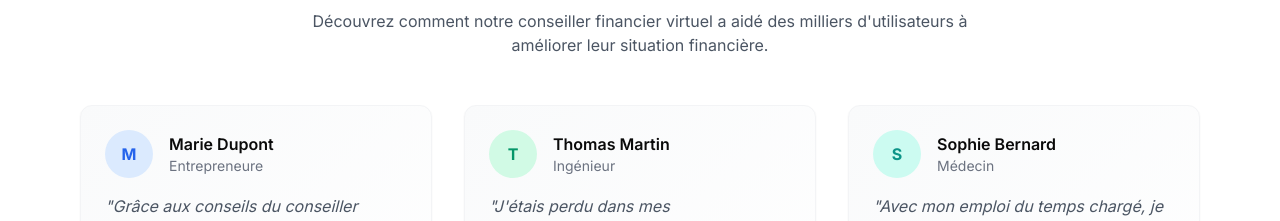
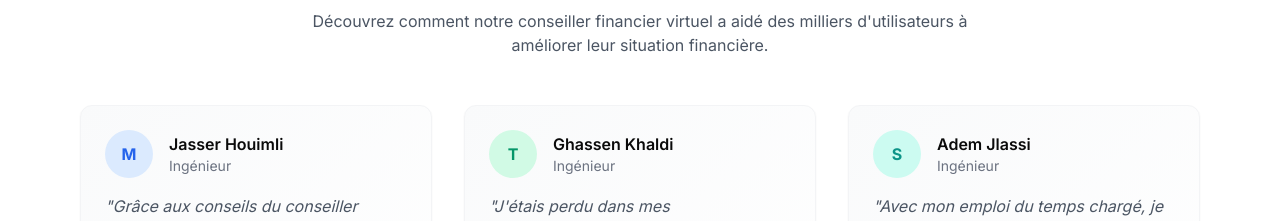
Before and after one commit to jasserhouimli/fkingst, a Next.js app: page / in a window 1280 px wide. Shown: the part 1720-1941 px from the top of the page. Built offline with nearby package versions, Linux system fonts and the light colour scheme.

Commit message:
Update page.tsx

```diff
--- a/app/page.tsx
+++ b/app/page.tsx
@@ -276,8 +276,8 @@ export default function Home() {
                     <span className="text-blue-600 font-bold">M</span>
                   </div>
                   <div>
-                    <h4 className="font-semibold">Marie Dupont</h4>
-                    <p className="text-sm text-gray-500">Entrepreneure</p>
+                    <h4 className="font-semibold">Jasser Houimli</h4>
+                    <p className="text-sm text-gray-500">Ingénieur</p>
                   </div>
                 </div>
                 <p className="text-gray-600 italic">
@@ -310,7 +310,7 @@ export default function Home() {
                     <span className="text-emerald-600 font-bold">T</span>
                   </div>
                   <div>
-                    <h4 className="font-semibold">Thomas Martin</h4>
+                    <h4 className="font-semibold">Ghassen Khaldi</h4>
                     <p className="text-sm text-gray-500">Ingénieur</p>
                   </div>
                 </div>
@@ -344,8 +344,8 @@ export default function Home() {
                     <span className="text-teal-600 font-bold">S</span>
                   </div>
                   <div>
-                    <h4 className="font-semibold">Sophie Bernard</h4>
-                    <p className="text-sm text-gray-500">Médecin</p>
+                    <h4 className="font-semibold">Adem Jlassi</h4>
+                    <p className="text-sm text-gray-500">Ingénieur</p>
                   </div>
                 </div>
                 <p className="text-gray-600 italic">
```
